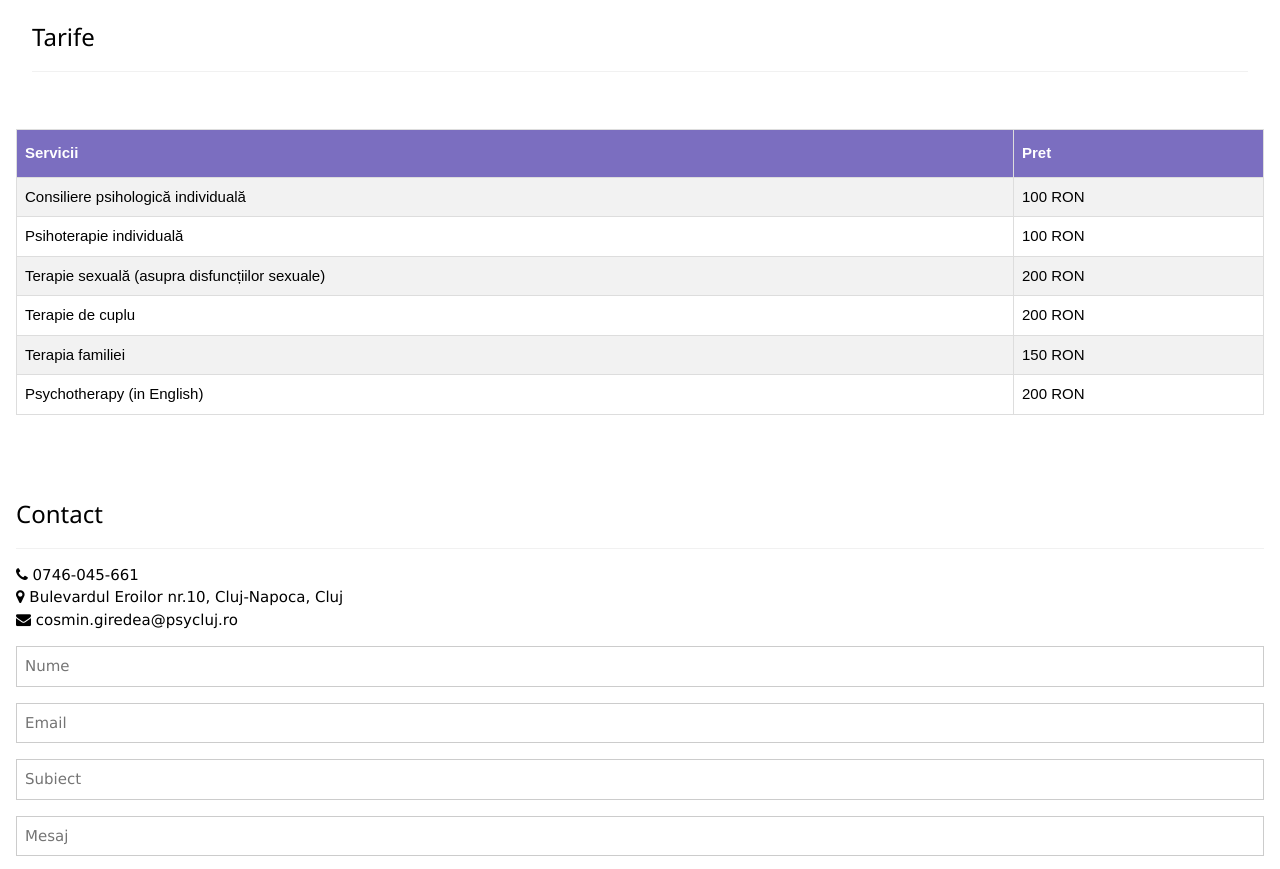
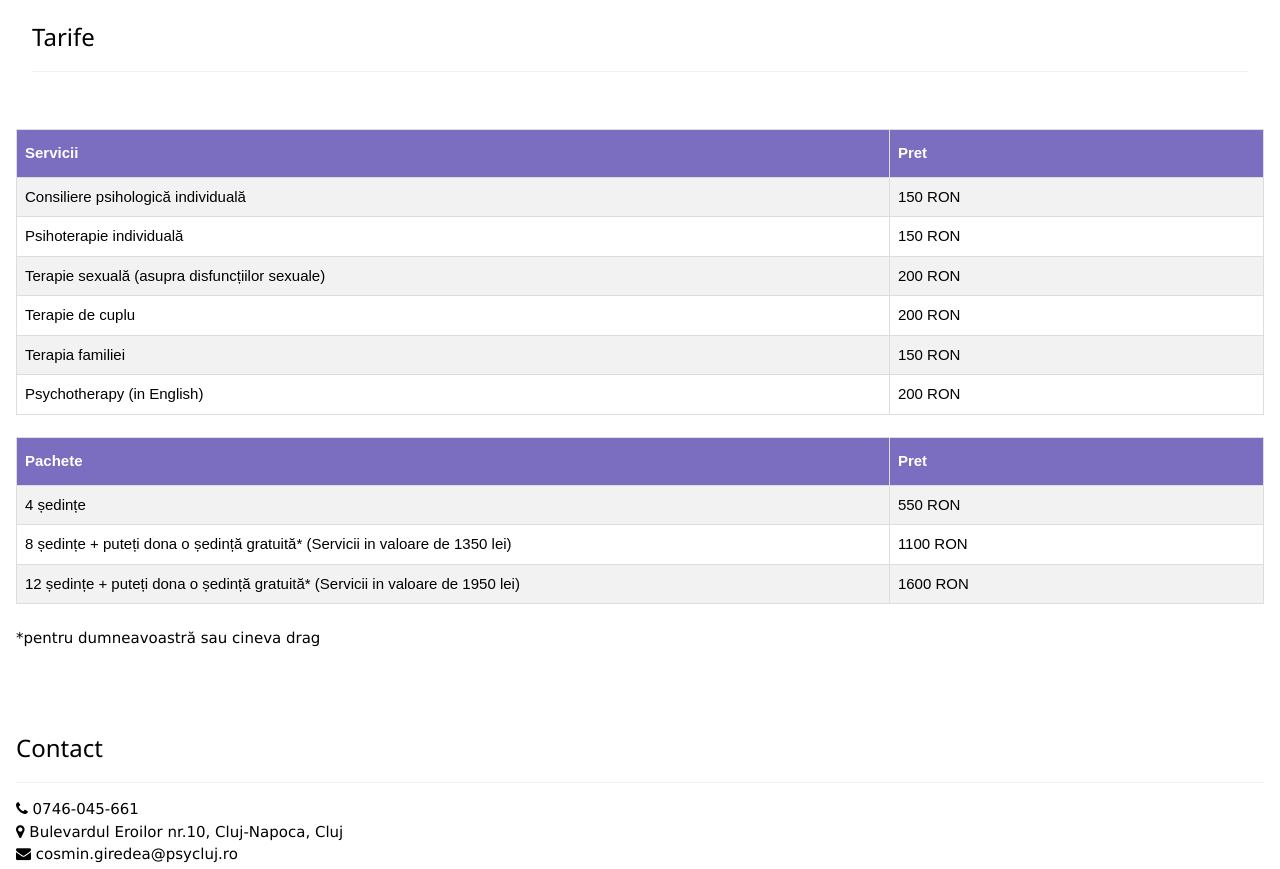
Before and after one commit to mrmariuspop/hosting, a plain HTML site: page psycluj/tarife.html in a window 1280 px wide. Shown: the part 574-1443 px from the top of the page. Drawn offline with nearby package versions, Linux system fonts and the light colour scheme.

Commit message:
add pachete to tarife.html

```diff
--- a/psycluj/tarife.html
+++ b/psycluj/tarife.html
@@ -150,9 +150,9 @@
 
   <tr>
 
-    <th>Servicii</th>
+    <th style="width:70%">Servicii</th>
 
-    <th>Pret</th>
+    <th style="width:30%">Pret</th>
 
   </tr>
 
@@ -160,7 +160,7 @@
 
     <td>Consiliere psihologică individuală</td>
 
-    <td>100 RON</td>
+    <td>150 RON</td>
 
   </tr>
 
@@ -168,7 +168,7 @@
 
     <td>Psihoterapie individuală</td>
 
-    <td>100 RON</td>
+    <td>150 RON</td>
 
   </tr>
 
@@ -205,8 +205,44 @@
   </tr>
 
 </table>
+<br>
+<table id="customers">
 
+  <tr>
 
+    <th style="width:70%">Pachete</th>
+
+    <th style="width:30%">Pret</th>
+
+  </tr>
+
+  <tr>
+
+    <td>4 ședințe</td>
+
+    <td>550 RON</td>
+
+  </tr>
+
+  <tr>
+
+    <td>8 ședințe + puteți dona o ședință gratuită* (Servicii in valoare de 1350 lei)</td>
+
+    <td>1100 RON</td>
+
+  </tr>
+
+  <tr>
+
+    <td>12 ședințe + puteți dona o ședință gratuită* (Servicii in valoare de 1950 lei)</td>
+
+    <td>1600 RON</td>
+
+  </tr>
+
+</table>
+<br>
+*pentru dumneavoastră sau cineva drag
 
 </p>
 
```
Also changed, not shown: psycluj/index.html (+3 -3 lines).
